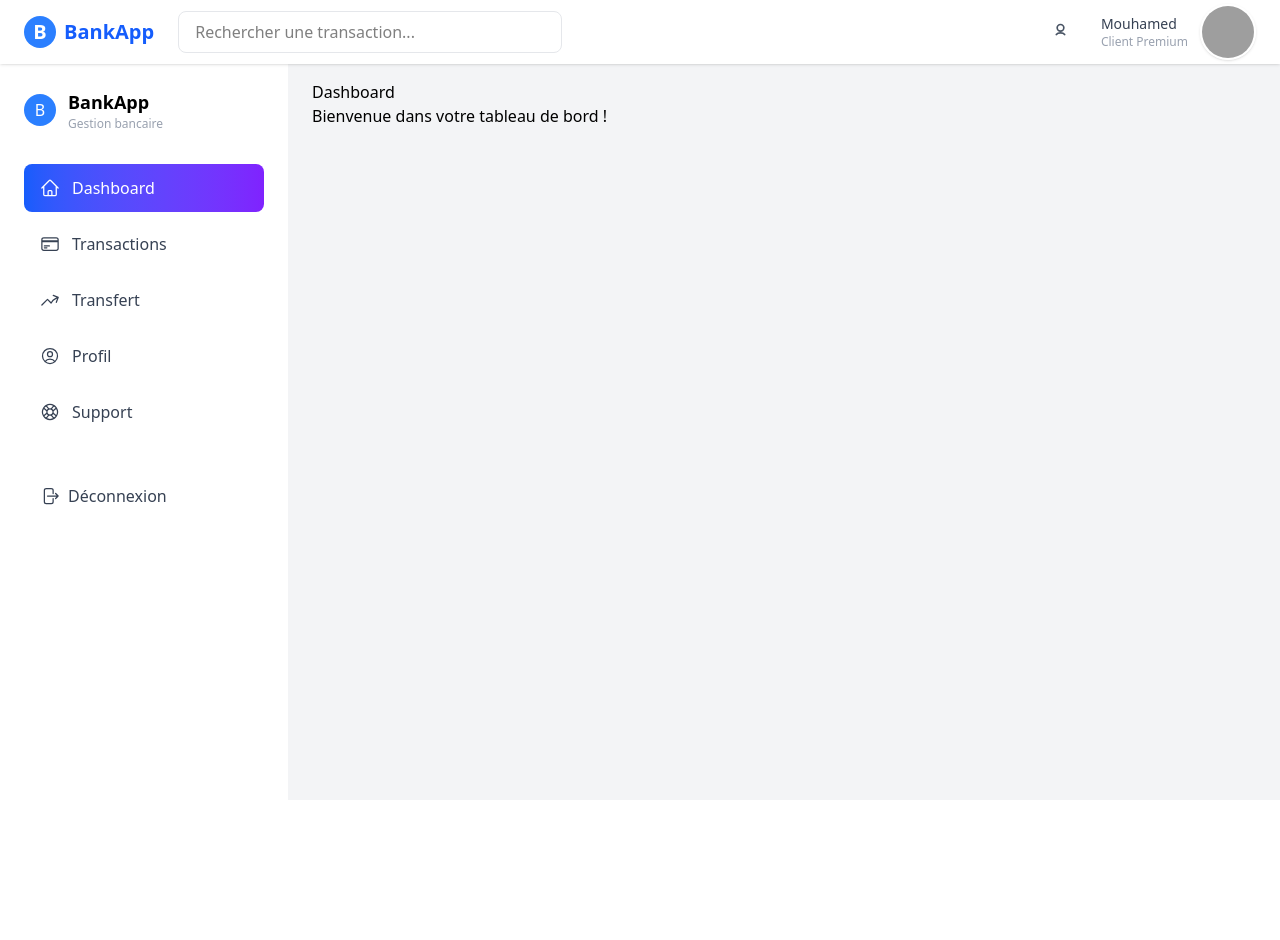
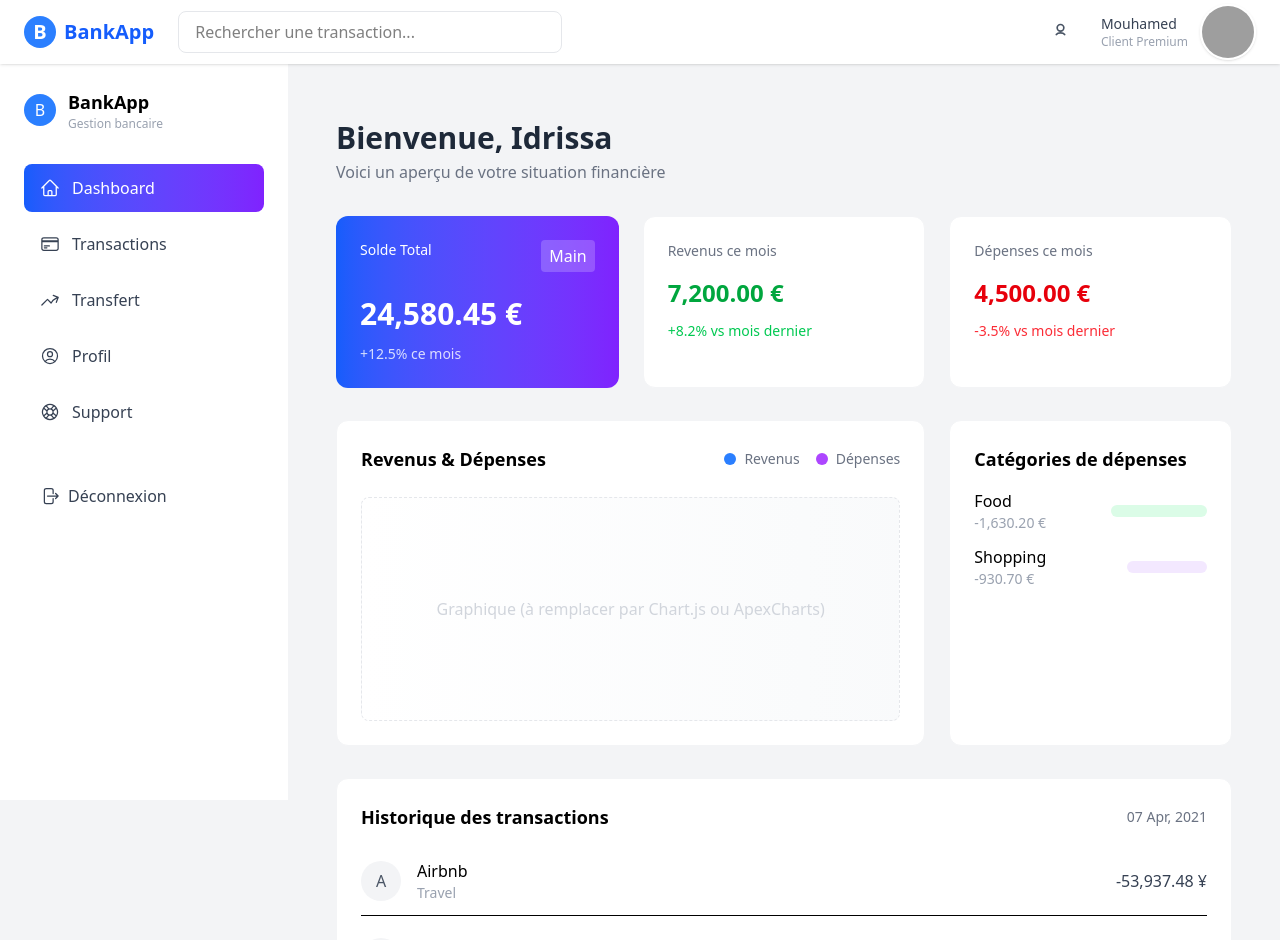
Before and after one commit to antaseck27/Tache-21-Frontt, a React (Vite) app: page /dashboard in a window 1280 px wide. Shown: the top 940 px of the page. Before the commit the page ends 800 px from the top, so only its background shows below. Built offline with nearby package versions, Linux system fonts and the light colour scheme; sample sign-in values are in the browser's storage; grey boxes are pictures that could not be loaded.

Commit message:
Travail sur la branche anta

```diff
--- a/src/pages/Dashboard.jsx
+++ b/src/pages/Dashboard.jsx
@@ -1,11 +1,129 @@
-// src/pages/Dashboard.jsx
+
 import React from "react";
 
 export default function Dashboard() {
+  // mock transactions
+  const tx = [
+    { id: 1, title: "Airbnb", meta: "Travel", amount: "-53,937.48 ¥" },
+    { id: 2, title: "Sara & Tyler", meta: "Transfer", amount: "-30,000 ¥" },
+    { id: 3, title: "Netflix", meta: "Streaming", amount: "-2,100 ¥" },
+    { id: 4, title: "Spotify", meta: "Music", amount: "-1,500.99 ¥" },
+  ];
+
   return (
-    <div>
-      <h1>Dashboard</h1>
-      <p>Bienvenue dans votre tableau de bord !</p>
+    <div className="min-h-screen bg-gray-10 pt-10 px-4 md:px-6 pb-10">
+      <div className="max-w-7xl mx-auto">
+
+        {/* TOP SECTION */}
+        <div className="mb-8">
+          <h1 className="text-3xl font-semibold text-gray-800">
+            Bienvenue, Idrissa
+          </h1>
+          <p className="text-gray-500 mt-1">
+            Voici un aperçu de votre situation financière
+          </p>
+        </div>
+
+        {/* KPI cards */}
+        <div className="grid grid-cols-1 md:grid-cols-3 gap-6">
+          {/* Card 1 */}
+          <div className="rounded-xl p-6 text-white bg-gradient-to-r from-blue-600 to-violet-600">
+            <div className="flex items-start justify-between">
+              <div className="text-sm">Solde Total</div>
+              <div className="bg-white/20 px-2 py-1 rounded">Main</div>
+            </div>
+            <div className="mt-6 text-3xl font-bold">24,580.45 €</div>
+            <div className="mt-3 text-sm text-white/80">+12.5% ce mois</div>
+          </div>
+
+          {/* Card 2 */}
+          <div className="rounded-xl p-6 bg-white border border-gray-100">
+            <div className="text-sm text-gray-500">Revenus ce mois</div>
+            <div className="mt-4 text-2xl font-semibold text-green-600">
+              7,200.00 €
+            </div>
+            <div className="mt-3 text-sm text-green-500">+8.2% vs mois dernier</div>
+          </div>
+
+          {/* Card 3 */}
+          <div className="rounded-xl p-6 bg-white border border-gray-100">
+            <div className="text-sm text-gray-500">Dépenses ce mois</div>
+            <div className="mt-4 text-2xl font-semibold text-red-600">4,500.00 €</div>
+            <div className="mt-3 text-sm text-red-500">-3.5% vs mois dernier</div>
+          </div>
+        </div>
+
+        {/* Charts + catégories */}
+        <div className="grid grid-cols-1 lg:grid-cols-3 gap-6 mt-8">
+          {/* CHART */}
+          <div className="lg:col-span-2 bg-white rounded-xl p-6 border border-gray-100">
+            <div className="flex items-center justify-between">
+              <h3 className="text-lg font-semibold">Revenus & Dépenses</h3>
+              <div className="flex items-center gap-4 text-sm text-gray-500">
+                <span className="flex items-center gap-2">
+                  <span className="w-3 h-3 bg-blue-500 rounded-full" /> Revenus
+                </span>
+                <span className="flex items-center gap-2">
+                  <span className="w-3 h-3 bg-purple-500 rounded-full" /> Dépenses
+                </span>
+              </div>
+            </div>
+            <div className="mt-6 h-56 rounded-lg bg-gradient-to-r from-white to-gray-50 border border-dashed border-gray-200 flex items-center justify-center text-gray-300">
+              Graphique (à remplacer par Chart.js ou ApexCharts)
+            </div>
+          </div>
+
+          {/* CATEGORIES */}
+          <div className="bg-white rounded-xl p-6 border border-gray-100">
+            <h3 className="text-lg font-semibold">Catégories de dépenses</h3>
+            <ul className="mt-4 space-y-3">
+              <li className="flex items-center justify-between">
+                <div>
+                  <div className="font-medium">Food</div>
+                  <div className="text-sm text-gray-400">-1,630.20 €</div>
+                </div>
+                <div className="w-24 h-3 bg-green-100 rounded-full" />
+              </li>
+              <li className="flex items-center justify-between">
+                <div>
+                  <div className="font-medium">Shopping</div>
+                  <div className="text-sm text-gray-400">-930.70 €</div>
+                </div>
+                <div className="w-20 h-3 bg-purple-100 rounded-full" />
+              </li>
+            </ul>
+          </div>
+        </div>
+
+        {/* TRANSACTIONS LIST */}
+        <div className="mt-8 bg-white rounded-xl p-6 border border-gray-100">
+          <div className="flex items-center justify-between">
+            <h3 className="text-lg font-semibold">Historique des transactions</h3>
+            <div className="text-sm text-gray-500">07 Apr, 2021</div>
+          </div>
+
+          <div className="mt-4 space-y-2">
+            {tx.map((t) => (
+              <div
+                key={t.id}
+                className="flex items-center justify-between py-3 border-b last:border-b-0"
+              >
+                <div className="flex items-center gap-4">
+                  <div className="w-10 h-10 rounded-full bg-gray-100 flex items-center justify-center text-gray-600">
+                    A
+                  </div>
+                  <div>
+                    <div className="font-medium">{t.title}</div>
+                    <div className="text-sm text-gray-400">{t.meta}</div>
+                  </div>
+                </div>
+                <div className="text-gray-700 font-medium">{t.amount}</div>
+              </div>
+            ))}
+          </div>
+        </div>
+
+      </div>
     </div>
   );
 }
```
